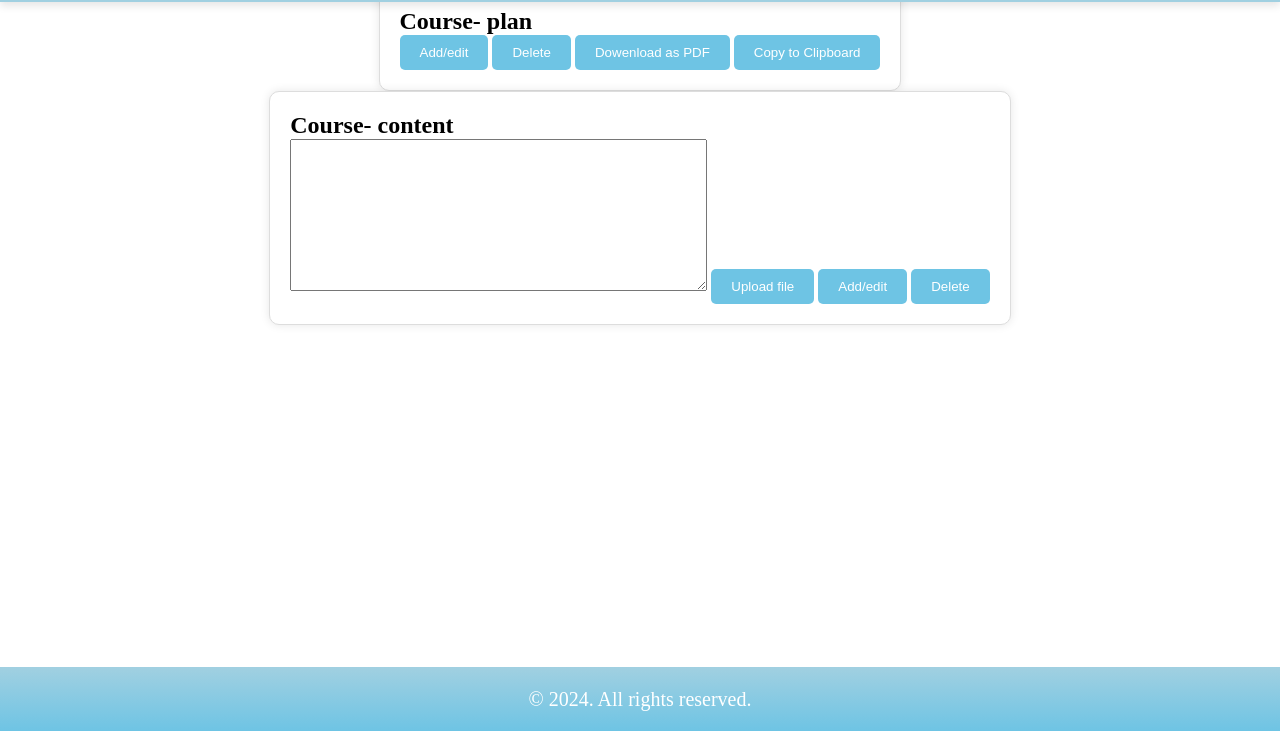
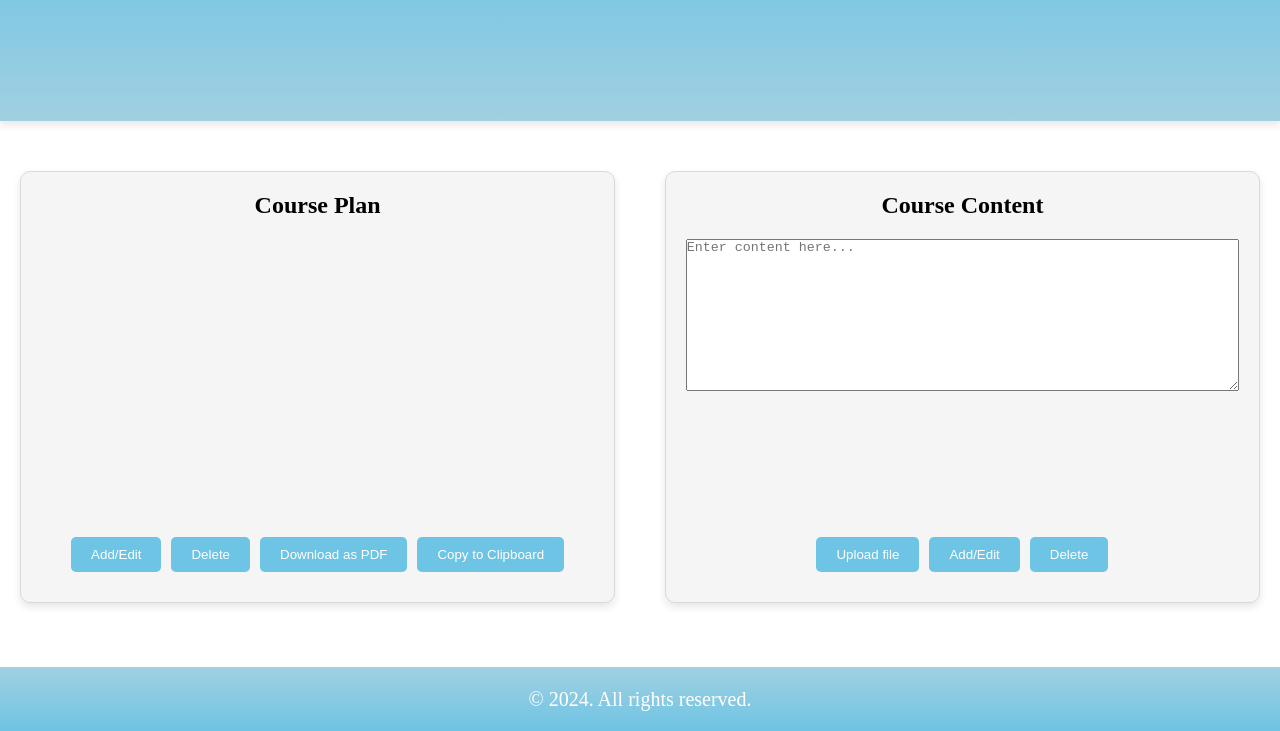
Before and after one commit to SkillWebDemo/CourseHelper, a website: page index.html in a window 1280 px wide. Shown: the part 69-800 px from the top of the page. Drawn offline with Linux system fonts and the light colour scheme.

Commit message:
update content

```diff
--- a/index.html
+++ b/index.html
@@ -11,27 +11,25 @@
         <img src="/img/chas-academy-logo.png" alt="logo">
         <h1>Course Helper</h1>
     </header>
-    <section>
- <br> <br>
-        <form id="Course- plan">
-            <h1>Course- plan</h1>
-             <button id="Add/edit">Add/edit</button>
-             <button id="Delete">Delete</button>
-             <button id="Download as PDF">Dowenload as PDF</button>
-             <button id="Copy to Clipboard">Copy to Clipboard</button>
-
-          </form>
-         <form id="Course- content">
-            <h1>Course- content</h1>
-            <textarea id="instructions" name="instructions" rows="10" cols="50"></textarea>
-             <button id="Upload file">Upload file</button>
-             <button id="Add/edit">Add/edit</button>
-             <button id="Delete">Delete</button>
-
-
-          </form>
-
-
+    <section id="course-container">
+        <div id="Course-plan">
+            <h2>Course Plan</h2>
+            <div class="button-container">
+              <button id="AddEdit">Add/Edit</button>
+              <button id="Delete">Delete</button>
+              <button id="DownloadPDF">Download as PDF</button>
+             <button id="CopyClipboard">Copy to Clipboard</button>
+            </div>
+        </div>
+        <div id="Course-content">
+            <h2>Course Content</h2>
+            <textarea id="instructions" name="instructions" rows="10" cols="50" placeholder="Enter content here..."></textarea>
+            <div class="button-container">
+              <button id="UploadFile">Upload file</button>
+              <button id="AddEditContent">Add/Edit</button>
+              <button id="DeleteContent">Delete</button>
+            </div>
+        </div>
     </section>
     <footer class="footer_1">
         <div class="all-rights-reserved">© 2024. All rights reserved.</div>
--- a/styles.css
+++ b/styles.css
@@ -1,4 +1,3 @@
-
 :root {
     /* fonts */
     --font-metrophobic: Metrophobic;
@@ -12,10 +11,9 @@
     /* Colors */
     --color-white: #fff;
     --color-black: #000;
-    --color-gainsboro: #d9d9d9;
     --color-dimgray: #737373;
     --color-whitesmoke: #f5f5f5;
-    --color-blue:#6EC4E4;
+    --color-blue: #6EC4E4;
     /* Border radiuses */
     --br-3xs: 10px;
 }
@@ -30,9 +28,10 @@
 
 body {
     line-height: normal;
+    padding-top: 200px;
 }
 
-*{
+* {
     margin: 0;
     padding: 0;
     box-sizing: border-box;
@@ -42,6 +41,7 @@ header {
     position: fixed;
     top: 0;
     width: 100%;
+    height: 190px;
     background: linear-gradient(180deg, #6ec4e4, #a1d0e1);
     color: var(--color-white);
     text-align: center;
@@ -49,23 +49,86 @@ header {
     font-family: var(--font-miltonian-tattoo);
     box-shadow: 0 4px 8px rgba(0, 0, 0, 0.1);
 }
+
 header h1 {
     margin: 0;
     font-size: 2em;
 }
+
 header img {
     height: 8vw;
     object-fit: cover;
 }
+
 section {
     flex: 1;
     display: flex;
-        flex-direction: column;
-        align-items: center;
+    justify-content: space-between;
     padding: 20px;
+    margin-top: 20px;
 }
 
-    .footer_1 {
+#Course-plan, #Course-content {
+    display: flex;
+    flex-direction: column;
+    justify-content: space-between;
+    width: 48%;
+    height: 80%;
+    background: var(--color-whitesmoke);
+    border: 1px solid #d9d9d9;
+    border-radius: var(--br-3xs);
+    padding: 20px;
+    top: 15px;
+    bottom: 15px;
+    box-shadow: 0 4px 8px rgba(0, 0, 0, 0.1);
+}
+
+.button-container {
+    display: flex;
+    gap: 10px;
+    margin-top: auto;
+    justify-content: center;
+}
+
+#Course-plan h2, #Course-content h2 {
+    font-family: var(--font-metrophobic);
+    font-size: var(--font-size-5xl);
+    margin-bottom: 20px;
+    text-align: center;
+}
+
+#Course-plan p, #Course-content p {
+    font-family: var(--font-maven-pro);
+    font-size: var(--font-size-xl);
+    color: var(--color-dimgray);
+    line-height: 1.5;
+    margin-bottom: 20px;
+}
+
+#Course-plan button, #Course-content button {
+    margin-top: 10px;
+}
+
+#Course-plan button:last-child, #Course-content button:last-child {
+    margin-top: auto;
+}
+
+button {
+    background-color: var(--color-blue);
+    color: var(--color-white);
+    padding: 10px 20px;
+    border: none;
+    border-radius: 5px;
+    cursor: pointer;
+    margin-bottom: 10px;
+    bottom: 10px;
+}
+
+button:hover {
+    background-color: var(--color-blue);
+}
+
+footer {
     position: fixed;
     bottom: 0;
     width: 100%;
@@ -82,36 +145,3 @@ header img {
     color: var(--color-white);
     text-align: center;
 }
-
-
-  form {
-    background-color: var(--color-white);
-    padding: 20px;
-    border: 1px solid #ddd;
-    border-radius: 10px;
-    box-shadow: 0 0 10px rgba(0, 0, 0, 0.1);
-  }
-
-  form h1 {
-    margin-top: 0;
-  }
-
-  button {
-    background-color:var(--color-blue);
-    color: var(--color-white);
-    padding: 10px 20px;
-    border: none;
-    border-radius: 5px;
-    cursor: pointer;
-  }
-  button:hover {
-    background-color:var(--color-blue);
-  }
-
-  #Course-plan, #Course-content {
-    margin-bottom: 20px;
-  }
-
-  #Course-plan div, #Course-content div {
-    margin-bottom: 80px;
-  }
```
Lines whose indentation alone changed are shown as unchanged.
